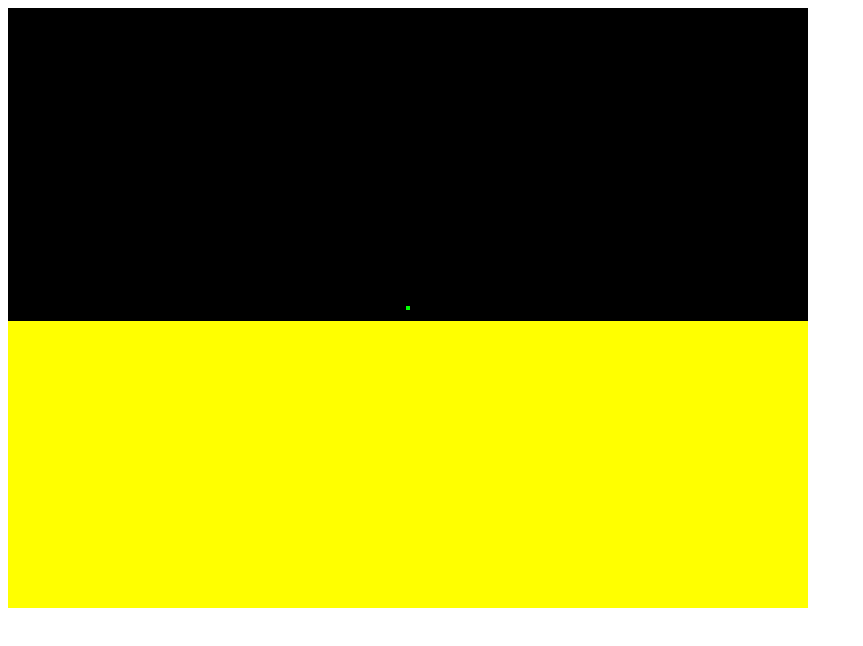
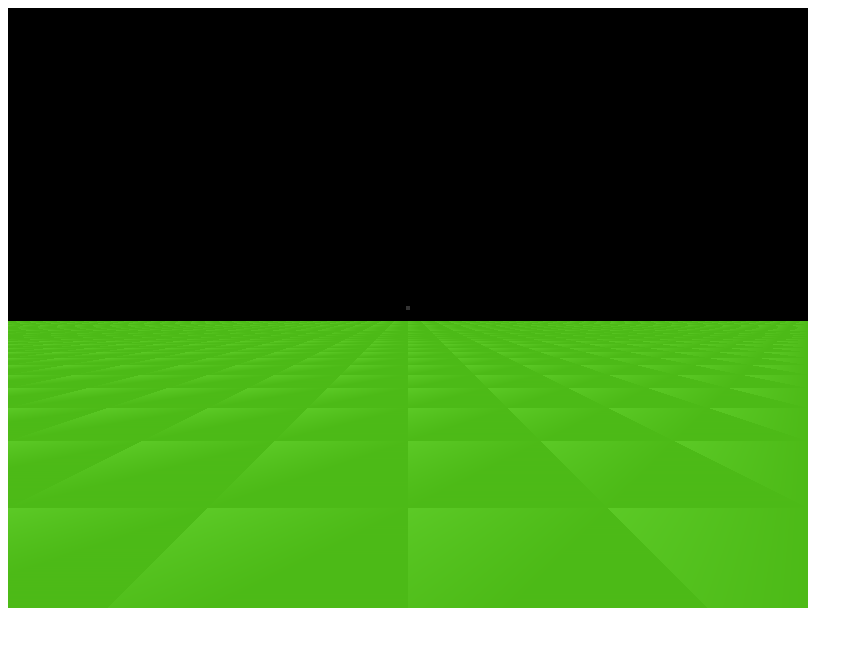
Before and after one commit to henke96/webgl, a plain HTML site: page index.html in a window 1280 px wide. Shown: the whole page, without its empty margins (0-863 px from the left). Drawn offline with Linux system fonts and the light colour scheme; animation ran at ten frames a second.

Commit message:
made prettier

```diff
--- a/index.html
+++ b/index.html
@@ -3,6 +3,7 @@
 <script src="js/gl.js"></script>
 <script src="js/mat.js"></script>
 <script src="js/render.js"></script>
+<script src="js/blocks.js"></script>
 <script src="js/world.js"></script>
 <script src="js/webgl.js"></script>
 <body>
--- /dev/null
+++ b/js/blocks.js
@@ -0,0 +1,24 @@
+'use strict';
+
+const blockTYPE_NONE = 0;
+const blockTYPE_GRASS = 1;
+const blockTYPE_DIRT = 2;
+
+let blockTypes = [];
+
+blockTypes[blockTYPE_GRASS] = {
+		upR: 0.3,
+		upG: 0.73,
+		upB: 0.09,
+		otherR: 0.35,
+		otherG: 0.23,
+		otherB: 0.05
+};
+blockTypes[blockTYPE_DIRT] = {
+		upR: 0.35,
+		upG: 0.23,
+		upB: 0.05,
+		otherR: 0.35,
+		otherG: 0.23,
+		otherB: 0.05
+};
--- a/js/webgl.js
+++ b/js/webgl.js
@@ -219,10 +219,10 @@ function gInitModels() {
 	gModels[gMODEL_NICE_CUBE] = new RenderModel(vertices, indices, gl.TRIANGLES, true);
 
 	vertices = [
-		-0.5, 0.5, 0, 0, 1, 0,
-		-0.5, -0.5, 0, 0, 1, 0,
-		0.5, 0.5, 0, 0, 1, 0,
-		0.5, -0.5, 0, 0, 1, 0,
+		-0.5, 0.5, 0, 0.2, 0.2, 0.2,
+		-0.5, -0.5, 0, 0.2, 0.2, 0.2,
+		0.5, 0.5, 0, 0.2, 0.2, 0.2,
+		0.5, -0.5, 0, 0.2, 0.2, 0.2,
 	];
 	indices = [
 		0, 1, 2, 3
--- a/js/world.js
+++ b/js/world.js
@@ -31,6 +31,8 @@ WorldChunk.prototype.updateModel = function() {
 				if (block === 0) continue;
 				let zOffset = z << 0;
 				let zNeg = zOffset, zPos = zOffset + 1;
+				let blockType = blockTypes[block];
+				let otherR = blockType.otherR, otherG = blockType.otherG, otherB = blockType.otherB;
 				let testBlock;
 				if (z === 15) {
 					if (frontChunk) {
@@ -46,27 +48,27 @@ WorldChunk.prototype.updateModel = function() {
 					worldVertices[verticesIndex++] = xNeg;
 					worldVertices[verticesIndex++] = yPos;
 					worldVertices[verticesIndex++] = zPos;
-					worldVertices[verticesIndex++] = 0;
-					worldVertices[verticesIndex++] = 1;
-					worldVertices[verticesIndex++] = 1;
+					worldVertices[verticesIndex++] = otherR + 0.06;
+					worldVertices[verticesIndex++] = otherG + 0.06;
+					worldVertices[verticesIndex++] = otherB + 0.06;
 					worldVertices[verticesIndex++] = xNeg;
 					worldVertices[verticesIndex++] = yNeg;
 					worldVertices[verticesIndex++] = zPos;
-					worldVertices[verticesIndex++] = 0;
-					worldVertices[verticesIndex++] = 1;
-					worldVertices[verticesIndex++] = 1;
+					worldVertices[verticesIndex++] = otherR;
+					worldVertices[verticesIndex++] = otherG;
+					worldVertices[verticesIndex++] = otherB;
 					worldVertices[verticesIndex++] = xPos;
 					worldVertices[verticesIndex++] = yPos;
 					worldVertices[verticesIndex++] = zPos;
-					worldVertices[verticesIndex++] = 0;
-					worldVertices[verticesIndex++] = 1;
-					worldVertices[verticesIndex++] = 1;
+					worldVertices[verticesIndex++] = otherR;
+					worldVertices[verticesIndex++] = otherG;
+					worldVertices[verticesIndex++] = otherB;
 					worldVertices[verticesIndex++] = xPos;
 					worldVertices[verticesIndex++] = yNeg;
 					worldVertices[verticesIndex++] = zPos;
-					worldVertices[verticesIndex++] = 0;
-					worldVertices[verticesIndex++] = 1;
-					worldVertices[verticesIndex++] = 1;
+					worldVertices[verticesIndex++] = otherR;
+					worldVertices[verticesIndex++] = otherG;
+					worldVertices[verticesIndex++] = otherB;
 					worldIndices[indicesIndex++] = vertexOffset + 0;
 					worldIndices[indicesIndex++] = vertexOffset + 1;
 					worldIndices[indicesIndex++] = vertexOffset + 2;
@@ -89,27 +91,27 @@ WorldChunk.prototype.updateModel = function() {
 					worldVertices[verticesIndex++] = xNeg;
 					worldVertices[verticesIndex++] = yPos;
 					worldVertices[verticesIndex++] = zNeg;
-					worldVertices[verticesIndex++] = 1;
-					worldVertices[verticesIndex++] = 0;
-					worldVertices[verticesIndex++] = 1;
+					worldVertices[verticesIndex++] = otherR + 0.06;
+					worldVertices[verticesIndex++] = otherG + 0.06;
+					worldVertices[verticesIndex++] = otherB + 0.06;
 					worldVertices[verticesIndex++] = xNeg;
 					worldVertices[verticesIndex++] = yNeg;
 					worldVertices[verticesIndex++] = zNeg;
-					worldVertices[verticesIndex++] = 1;
-					worldVertices[verticesIndex++] = 0;
-					worldVertices[verticesIndex++] = 1;
+					worldVertices[verticesIndex++] = otherR;
+					worldVertices[verticesIndex++] = otherG;
+					worldVertices[verticesIndex++] = otherB;
 					worldVertices[verticesIndex++] = xPos;
 					worldVertices[verticesIndex++] = yPos;
 					worldVertices[verticesIndex++] = zNeg;
-					worldVertices[verticesIndex++] = 1;
-					worldVertices[verticesIndex++] = 0;
-					worldVertices[verticesIndex++] = 1;
+					worldVertices[verticesIndex++] = otherR;
+					worldVertices[verticesIndex++] = otherG;
+					worldVertices[verticesIndex++] = otherB;
 					worldVertices[verticesIndex++] = xPos;
 					worldVertices[verticesIndex++] = yNeg;
 					worldVertices[verticesIndex++] = zNeg;
-					worldVertices[verticesIndex++] = 1;
-					worldVertices[verticesIndex++] = 0;
-					worldVertices[verticesIndex++] = 1;
+					worldVertices[verticesIndex++] = otherR;
+					worldVertices[verticesIndex++] = otherG;
+					worldVertices[verticesIndex++] = otherB;
 					worldIndices[indicesIndex++] = vertexOffset + 0;
 					worldIndices[indicesIndex++] = vertexOffset + 2;
 					worldIndices[indicesIndex++] = vertexOffset + 1;
@@ -132,27 +134,27 @@ WorldChunk.prototype.updateModel = function() {
 					worldVertices[verticesIndex++] = xNeg;
 					worldVertices[verticesIndex++] = yPos;
 					worldVertices[verticesIndex++] = zNeg;
-					worldVertices[verticesIndex++] = 1;
-					worldVertices[verticesIndex++] = 1;
-					worldVertices[verticesIndex++] = 0;
+					worldVertices[verticesIndex++] = blockType.upR + 0.06;
+					worldVertices[verticesIndex++] = blockType.upG + 0.06;
+					worldVertices[verticesIndex++] = blockType.upB + 0.06;
 					worldVertices[verticesIndex++] = xNeg;
 					worldVertices[verticesIndex++] = yPos;
 					worldVertices[verticesIndex++] = zPos;
-					worldVertices[verticesIndex++] = 1;
-					worldVertices[verticesIndex++] = 1;
-					worldVertices[verticesIndex++] = 0;
+					worldVertices[verticesIndex++] = blockType.upR;
+					worldVertices[verticesIndex++] = blockType.upG;
+					worldVertices[verticesIndex++] = blockType.upB;
 					worldVertices[verticesIndex++] = xPos;
 					worldVertices[verticesIndex++] = yPos;
 					worldVertices[verticesIndex++] = zNeg;
-					worldVertices[verticesIndex++] = 1;
-					worldVertices[verticesIndex++] = 1;
-					worldVertices[verticesIndex++] = 0;
+					worldVertices[verticesIndex++] = blockType.upR;
+					worldVertices[verticesIndex++] = blockType.upG;
+					worldVertices[verticesIndex++] = blockType.upB;
 					worldVertices[verticesIndex++] = xPos;
 					worldVertices[verticesIndex++] = yPos;
 					worldVertices[verticesIndex++] = zPos;
-					worldVertices[verticesIndex++] = 1;
-					worldVertices[verticesIndex++] = 1;
-					worldVertices[verticesIndex++] = 0;
+					worldVertices[verticesIndex++] = blockType.upR;
+					worldVertices[verticesIndex++] = blockType.upG;
+					worldVertices[verticesIndex++] = blockType.upB;
 					worldIndices[indicesIndex++] = vertexOffset + 0;
 					worldIndices[indicesIndex++] = vertexOffset + 1;
 					worldIndices[indicesIndex++] = vertexOffset + 2;
@@ -175,27 +177,27 @@ WorldChunk.prototype.updateModel = function() {
 					worldVertices[verticesIndex++] = xNeg;
 					worldVertices[verticesIndex++] = yNeg;
 					worldVertices[verticesIndex++] = zNeg;
-					worldVertices[verticesIndex++] = 1;
-					worldVertices[verticesIndex++] = 0;
-					worldVertices[verticesIndex++] = 0;
+					worldVertices[verticesIndex++] = otherR + 0.06;
+					worldVertices[verticesIndex++] = otherG + 0.06;
+					worldVertices[verticesIndex++] = otherB + 0.06;
 					worldVertices[verticesIndex++] = xNeg;
 					worldVertices[verticesIndex++] = yNeg;
 					worldVertices[verticesIndex++] = zPos;
-					worldVertices[verticesIndex++] = 1;
-					worldVertices[verticesIndex++] = 0;
-					worldVertices[verticesIndex++] = 0;
+					worldVertices[verticesIndex++] = otherR;
+					worldVertices[verticesIndex++] = otherG;
+					worldVertices[verticesIndex++] = otherB;
 					worldVertices[verticesIndex++] = xPos;
 					worldVertices[verticesIndex++] = yNeg;
 					worldVertices[verticesIndex++] = zNeg;
-					worldVertices[verticesIndex++] = 1;
-					worldVertices[verticesIndex++] = 0;
-					worldVertices[verticesIndex++] = 0;
+					worldVertices[verticesIndex++] = otherR;
+					worldVertices[verticesIndex++] = otherG;
+					worldVertices[verticesIndex++] = otherB;
 					worldVertices[verticesIndex++] = xPos;
 					worldVertices[verticesIndex++] = yNeg;
 					worldVertices[verticesIndex++] = zPos;
-					worldVertices[verticesIndex++] = 1;
-					worldVertices[verticesIndex++] = 0;
-					worldVertices[verticesIndex++] = 0;
+					worldVertices[verticesIndex++] = otherR;
+					worldVertices[verticesIndex++] = otherG;
+					worldVertices[verticesIndex++] = otherB;
 					worldIndices[indicesIndex++] = vertexOffset + 0;
 					worldIndices[indicesIndex++] = vertexOffset + 2;
 					worldIndices[indicesIndex++] = vertexOffset + 1;
@@ -218,27 +220,27 @@ WorldChunk.prototype.updateModel = function() {
 					worldVertices[verticesIndex++] = xPos;
 					worldVertices[verticesIndex++] = yPos;
 					worldVertices[verticesIndex++] = zPos;
-					worldVertices[verticesIndex++] = 0;
-					worldVertices[verticesIndex++] = 1;
-					worldVertices[verticesIndex++] = 0;
+					worldVertices[verticesIndex++] = otherR + 0.06;
+					worldVertices[verticesIndex++] = otherG + 0.06;
+					worldVertices[verticesIndex++] = otherB + 0.06;
 					worldVertices[verticesIndex++] = xPos;
 					worldVertices[verticesIndex++] = yNeg;
 					worldVertices[verticesIndex++] = zPos;
-					worldVertices[verticesIndex++] = 0;
-					worldVertices[verticesIndex++] = 1;
-					worldVertices[verticesIndex++] = 0;
+					worldVertices[verticesIndex++] = otherR;
+					worldVertices[verticesIndex++] = otherG;
+					worldVertices[verticesIndex++] = otherB;
 					worldVertices[verticesIndex++] = xPos;
 					worldVertices[verticesIndex++] = yPos;
 					worldVertices[verticesIndex++] = zNeg;
-					worldVertices[verticesIndex++] = 0;
-					worldVertices[verticesIndex++] = 1;
-					worldVertices[verticesIndex++] = 0;
+					worldVertices[verticesIndex++] = otherR;
+					worldVertices[verticesIndex++] = otherG;
+					worldVertices[verticesIndex++] = otherB;
 					worldVertices[verticesIndex++] = xPos;
 					worldVertices[verticesIndex++] = yNeg;
 					worldVertices[verticesIndex++] = zNeg;
-					worldVertices[verticesIndex++] = 0;
-					worldVertices[verticesIndex++] = 1;
-					worldVertices[verticesIndex++] = 0;
+					worldVertices[verticesIndex++] = otherR;
+					worldVertices[verticesIndex++] = otherG;
+					worldVertices[verticesIndex++] = otherB;
 					worldIndices[indicesIndex++] = vertexOffset + 0;
 					worldIndices[indicesIndex++] = vertexOffset + 1;
 					worldIndices[indicesIndex++] = vertexOffset + 2;
@@ -261,27 +263,27 @@ WorldChunk.prototype.updateModel = function() {
 					worldVertices[verticesIndex++] = xNeg;
 					worldVertices[verticesIndex++] = yPos;
 					worldVertices[verticesIndex++] = zPos;
-					worldVertices[verticesIndex++] = 0;
-					worldVertices[verticesIndex++] = 0;
-					worldVertices[verticesIndex++] = 1;
+					worldVertices[verticesIndex++] = otherR + 0.06;
+					worldVertices[verticesIndex++] = otherG + 0.06;
+					worldVertices[verticesIndex++] = otherB + 0.06;
 					worldVertices[verticesIndex++] = xNeg;
 					worldVertices[verticesIndex++] = yNeg;
 					worldVertices[verticesIndex++] = zPos;
-					worldVertices[verticesIndex++] = 0;
-					worldVertices[verticesIndex++] = 0;
-					worldVertices[verticesIndex++] = 1;
+					worldVertices[verticesIndex++] = otherR;
+					worldVertices[verticesIndex++] = otherG;
+					worldVertices[verticesIndex++] = otherB;
 					worldVertices[verticesIndex++] = xNeg;
 					worldVertices[verticesIndex++] = yPos;
 					worldVertices[verticesIndex++] = zNeg;
-					worldVertices[verticesIndex++] = 0;
-					worldVertices[verticesIndex++] = 0;
-					worldVertices[verticesIndex++] = 1;
+					worldVertices[verticesIndex++] = otherR;
+					worldVertices[verticesIndex++] = otherG;
+					worldVertices[verticesIndex++] = otherB;
 					worldVertices[verticesIndex++] = xNeg;
 					worldVertices[verticesIndex++] = yNeg;
 					worldVertices[verticesIndex++] = zNeg;
-					worldVertices[verticesIndex++] = 0;
-					worldVertices[verticesIndex++] = 0;
-					worldVertices[verticesIndex++] = 1;
+					worldVertices[verticesIndex++] = otherR;
+					worldVertices[verticesIndex++] = otherG;
+					worldVertices[verticesIndex++] = otherB;
 					worldIndices[indicesIndex++] = vertexOffset + 0;
 					worldIndices[indicesIndex++] = vertexOffset + 2;
 					worldIndices[indicesIndex++] = vertexOffset + 1;
@@ -507,7 +509,11 @@ function worldInit(sizeXChunks, sizeYChunks, sizeZChunks) {
 		for (let y = 0; y < 64; ++y) {
 			for (let z = 0; z < worldSizeZChunks*16; ++z) {
 				//worldSetBlock(x, y, z, Math.random()*2);
-				worldSetBlock(x, y, z, 1);
+				if (y === 63) {
+					worldSetBlock(x, y, z, blockTYPE_GRASS);
+				} else {
+					worldSetBlock(x, y, z, blockTYPE_DIRT);
+				}
 			}
 		}
 	}
```
